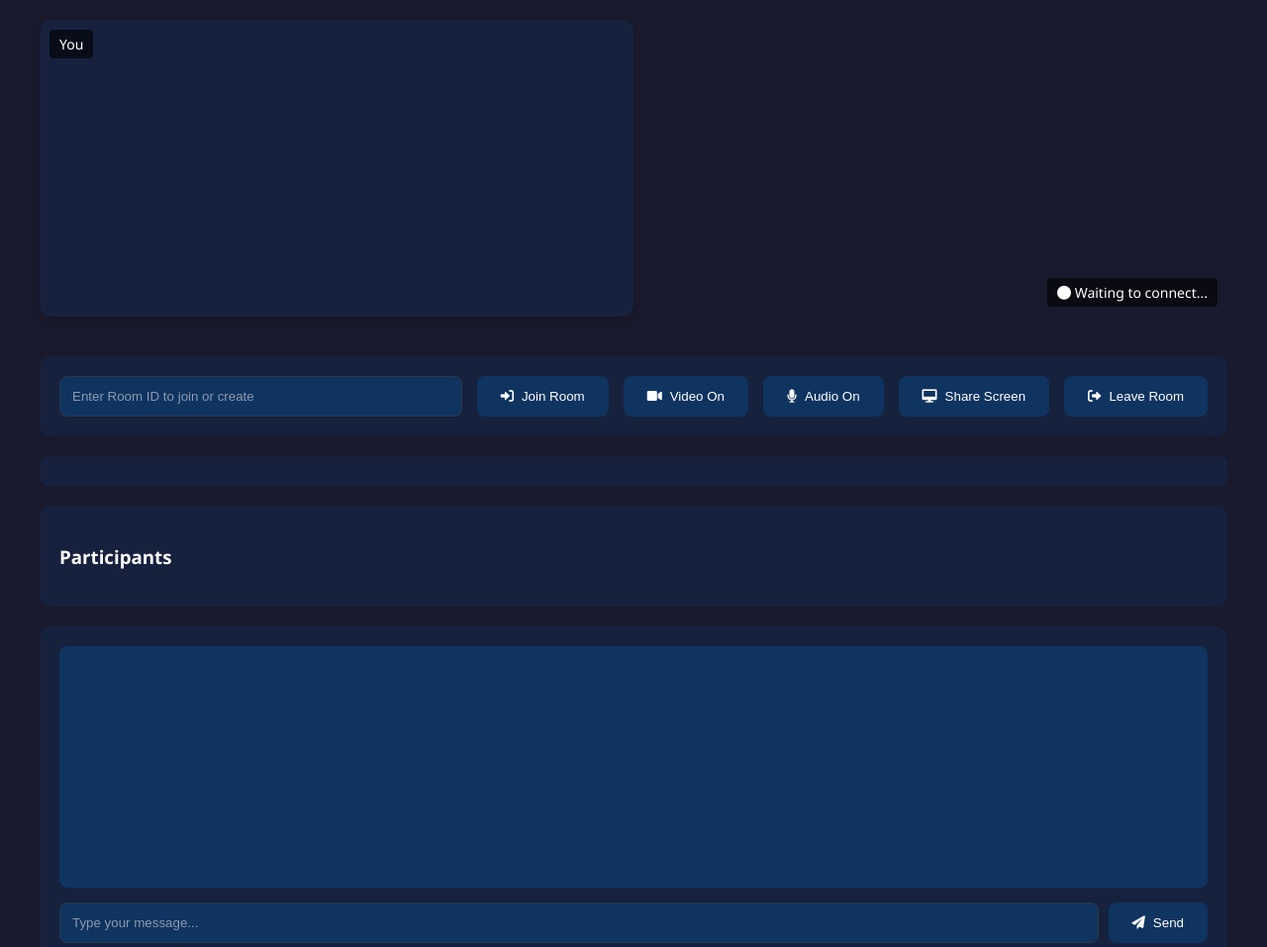
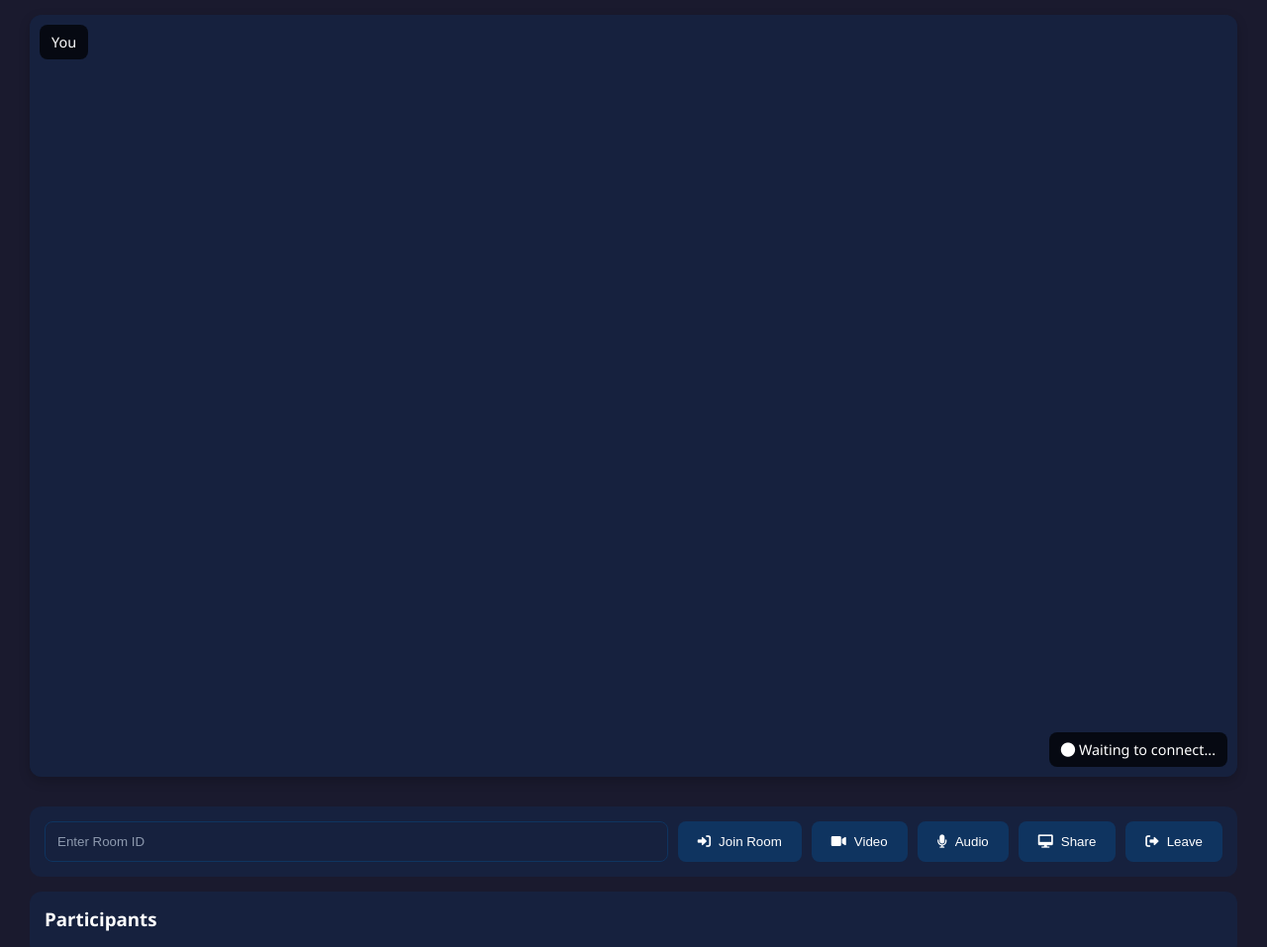
Before and after one commit to 00teste2050/video-chat-app, a website: page public/index.html in a window 1280 px wide. Shown: the top 957 px of the page at 99% size. Drawn offline with Linux system fonts and the light colour scheme.

```diff
--- a/public/index.html
+++ b/public/index.html
@@ -1,6 +1,7 @@
 <html>
 <head>
     <title>Real-Time Video Chat</title>
+    <meta name="viewport" content="width=device-width, initial-scale=1.0">
     <script type="importmap">
     {
         "imports": {
@@ -26,26 +27,26 @@
         <div id="remoteVideos"></div>
 
         <div class="controls">
-            <input type="text" id="roomId" placeholder="Enter Room ID to join or create">
+            <input type="text" id="roomId" placeholder="Enter Room ID">
             <button id="joinBtn">
                 <i class="fas fa-sign-in-alt"></i>
-                Join Room
+                <span>Join Room</span>
             </button>
             <button id="toggleVideo">
                 <i class="fas fa-video"></i>
-                Video On
+                <span>Video</span>
             </button>
             <button id="toggleAudio">
                 <i class="fas fa-microphone"></i>
-                Audio On
+                <span>Audio</span>
             </button>
             <button id="shareScreen">
                 <i class="fas fa-desktop"></i>
-                Share Screen
+                <span>Share</span>
             </button>
             <button id="leaveBtn">
                 <i class="fas fa-sign-out-alt"></i>
-                Leave Room
+                <span>Leave</span>
             </button>
         </div>
 
@@ -62,7 +63,7 @@
                 <input type="text" id="chatInput" placeholder="Type your message...">
                 <button id="sendMessage">
                     <i class="fas fa-paper-plane"></i>
-                    Send
+                    <span>Send</span>
                 </button>
             </div>
         </div>
--- a/public/style.css
+++ b/public/style.css
@@ -1,82 +1,99 @@
+:root {
+    --primary-color: #1a1a2e;
+    --secondary-color: #16213e;
+    --accent-color: #0f3460;
+    --highlight-color: #e94560;
+    --text-color: #ffffff;
+    --text-secondary: #8d99ae;
+    --success-color: #4CAF50;
+    --error-color: #f44336;
+}
+
+* {
+    box-sizing: border-box;
+    margin: 0;
+    padding: 0;
+}
+
 body {
     margin: 0;
-    padding: 20px;
+    padding: 15px;
     font-family: 'Segoe UI', Tahoma, Geneva, Verdana, sans-serif;
-    background: #1a1a2e;
-    color: #fff;
+    background: var(--primary-color);
+    color: var(--text-color);
+    min-height: 100vh;
 }
 
 .container {
-    max-width: 1200px;
+    max-width: 1400px;
     margin: 0 auto;
+    padding: 0 15px;
 }
 
 #remoteVideos {
     display: grid;
-    grid-template-columns: repeat(auto-fit, minmax(300px, 1fr));
-    gap: 20px;
-    margin-bottom: 20px;
+    grid-template-columns: repeat(auto-fit, minmax(250px, 1fr));
+    gap: 15px;
+    margin: 15px 0;
 }
 
 .video-container {
-    display: block;
-    margin-bottom: 20px;
+    margin-bottom: 15px;
 }
 
 .video-wrapper {
     position: relative;
-}
-
-.video-status {
-    position: absolute;
-    top: 10px;
-    left: 10px;
-    background: rgba(0, 0, 0, 0.6);
-    padding: 5px 10px;
-    border-radius: 4px;
-    font-size: 14px;
-}
-
-.connection-status {
-    position: absolute;
-    bottom: 10px;
-    right: 10px;
-    padding: 5px 10px;
-    border-radius: 4px;
-    font-size: 14px;
-    background: rgba(0, 0, 0, 0.6);
-}
-
-.status-connected {
-    color: #4CAF50;
-}
-
-.status-disconnected {
-    color: #f44336;
+    border-radius: 12px;
+    overflow: hidden;
+    background: var(--secondary-color);
+    box-shadow: 0 4px 12px rgba(0, 0, 0, 0.2);
 }
 
 video {
     width: 100%;
-    max-width: 600px;
-    background: #16213e;
+    height: 100%;
+    object-fit: cover;
+    background: var(--secondary-color);
     border-radius: 12px;
-    box-shadow: 0 4px 12px rgba(0, 0, 0, 0.2);
 }
+
+.video-status, .connection-status {
+    position: absolute;
+    padding: 8px 12px;
+    border-radius: 8px;
+    font-size: 0.9rem;
+    background: rgba(0, 0, 0, 0.7);
+    backdrop-filter: blur(4px);
+    z-index: 2;
+}
+
+.video-status {
+    top: 10px;
+    left: 10px;
+}
+
+.connection-status {
+    bottom: 10px;
+    right: 10px;
+}
+
+.status-connected { color: var(--success-color); }
+.status-disconnected { color: var(--error-color); }
 
 .controls {
     display: flex;
-    gap: 15px;
-    margin-bottom: 20px;
-    background: #16213e;
-    padding: 20px;
+    flex-wrap: wrap;
+    gap: 10px;
+    padding: 15px;
+    background: var(--secondary-color);
     border-radius: 12px;
-    flex-wrap: wrap;
+    margin: 15px 0;
 }
 
 button {
-    padding: 12px 24px;
-    background: #0f3460;
-    color: white;
+    padding: 12px 20px;
+    background: var(--accent-color);
+    color: var(--text-color);
     border: none;
     border-radius: 8px;
     cursor: pointer;
@@ -85,50 +102,59 @@
     display: flex;
     align-items: center;
     gap: 8px;
+    white-space: nowrap;
+}
+
+@media (max-width: 768px) {
+    button {
+        padding: 10px 15px;
+        font-size: 0.9rem;
+    }
+
+    button i {
+        margin: 0;
+    }
+
+    button span {
+        display: none;
+    }
 }
 
 button:hover {
-    background: #16213e;
+    background: var(--highlight-color);
     transform: translateY(-2px);
 }
 
 button:disabled {
-    background: #2c394b;
+    background: var(--text-secondary);
     cursor: not-allowed;
     transform: none;
 }
 
 button.active {
-    background: #e94560;
+    background: var(--highlight-color);
 }
 
 input {
     padding: 12px;
-    border: 1px solid #2c394b;
+    border: 1px solid var(--accent-color);
     border-radius: 8px;
-    background: #0f3460;
-    color: white;
+    background: var(--secondary-color);
+    color: var(--text-color);
     flex: 1;
     min-width: 200px;
 }
 
 input::placeholder {
-    color: #8d99ae;
-}
-
-#roomInfo {
-    padding: 15px;
-    background: #16213e;
-    border-radius: 8px;
-    margin-top: 20px;
+    color: var(--text-secondary);
 }
 
 .chat-container {
-    background: #16213e;
+    background: var(--secondary-color);
     border-radius: 12px;
-    padding: 20px;
-    margin-top: 20px;
-    height: 300px;
+    padding: 15px;
+    margin-top: 15px;
+    height: 350px;
     display: flex;
     flex-direction: column;
 }
@@ -138,7 +164,7 @@
     overflow-y: auto;
     margin-bottom: 15px;
     padding: 10px;
-    background: #0f3460;
+    background: var(--accent-color);
     border-radius: 8px;
 }
 
@@ -149,60 +175,38 @@
 
 .chat-message {
     margin-bottom: 10px;
-    padding: 8px 12px;
+    padding: 10px;
     border-radius: 8px;
-    max-width: 80%;
+    max-width: 85%;
+    word-break: break-word;
 }
 
 .chat-message.local {
-    background: #0f3460;
+    background: var(--highlight-color);
     margin-left: auto;
 }
 
 .chat-message.remote {
-    background: #2c394b;
+    background: var(--secondary-color);
     margin-right: auto;
 }
 
-.message-sender {
-    font-size: 0.8em;
-    color: #8d99ae;
-    display: block;
-    margin-bottom: 4px;
-}
-
-.message-content {
-    display: block;
-    word-wrap: break-word;
-}
-
-.message-time {
-    font-size: 0.7em;
-    color: #8d99ae;
-    display: block;
-    margin-top: 4px;
-    text-align: right;
-}
-
-#chatInput {
-    flex: 1;
-}
-
 .participants-container {
-    background: #16213e;
+    background: var(--secondary-color);
     border-radius: 12px;
-    padding: 20px;
-    margin-top: 20px;
+    padding: 15px;
+    margin-top: 15px;
 }
 
 .participants-list {
     display: flex;
     gap: 10px;
     flex-wrap: wrap;
+    margin-top: 10px;
 }
 
 .participant {
-    background: #0f3460;
+    background: var(--accent-color);
     padding: 8px 12px;
     border-radius: 8px;
     display: flex;
@@ -210,6 +214,43 @@
     gap: 8px;
 }
 
-.participant i {
-    color: #4CAF50;
+@media (max-width: 480px) {
+    body {
+        padding: 10px;
+    }
+
+    .container {
+        padding: 0 10px;
+    }
+
+    .controls {
+        justify-content: center;
+    }
+
+    input {
+        min-width: 100%;
+    }
+
+    .chat-container {
+        height: 300px;
+    }
 }
+
+/* Custom scrollbar */
+::-webkit-scrollbar {
+    width: 8px;
+}
+
+::-webkit-scrollbar-track {
+    background: var(--secondary-color);
+    border-radius: 4px;
+}
+
+::-webkit-scrollbar-thumb {
+    background: var(--accent-color);
+    border-radius: 4px;
+}
+
+::-webkit-scrollbar-thumb:hover {
+    background: var(--highlight-color);
+}
```
